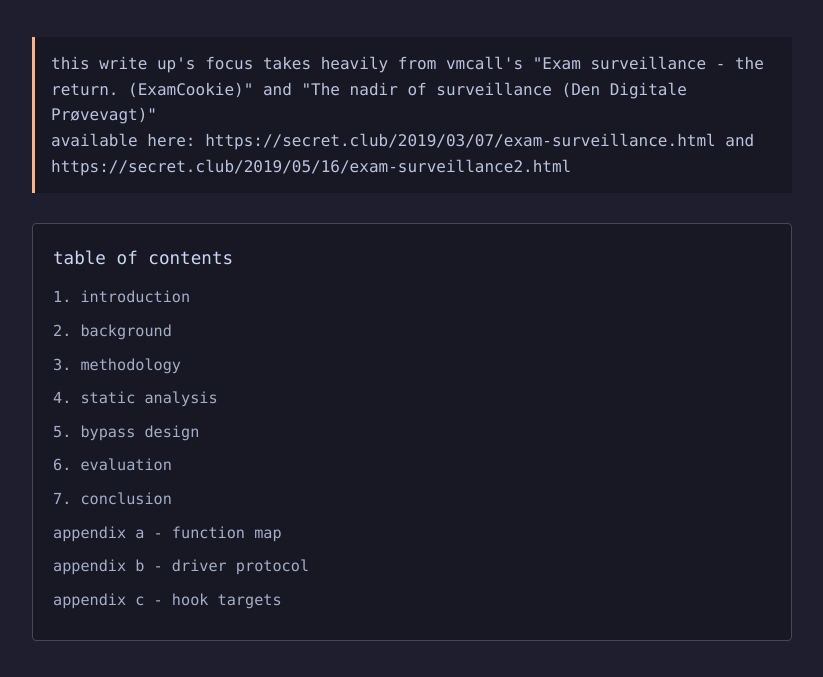
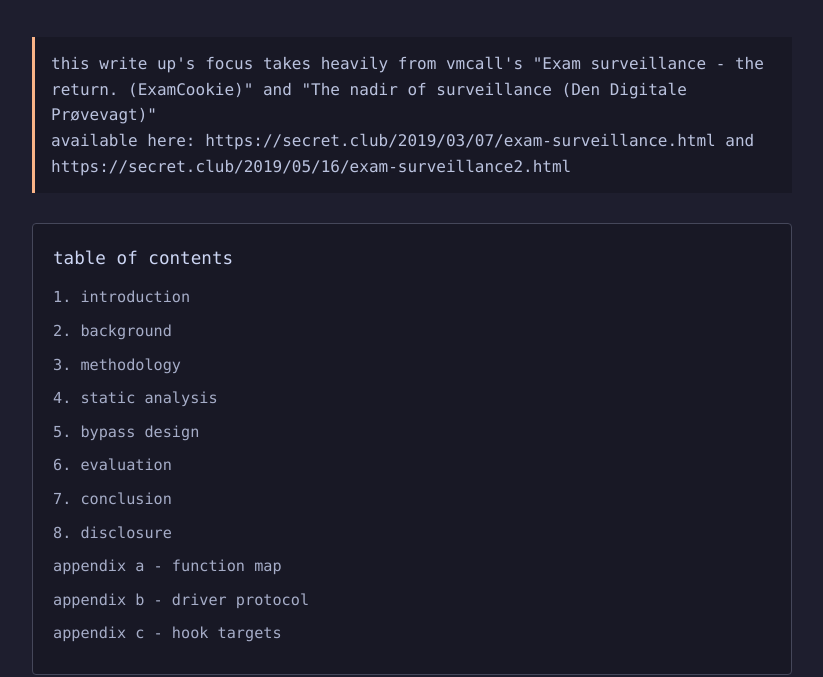
Before and after one commit to redecorate/redecorate.github.io, a plain HTML site: page writeups/letdown-browser.html in a window 1280 px wide. Shown: the part 155-832 px from the top of the page, without its empty margins (228-1051 px from the left). Drawn offline with Linux system fonts and the light colour scheme.

Commit message:
Update letdown-browser.html

```diff
--- a/writeups/letdown-browser.html
+++ b/writeups/letdown-browser.html
@@ -113,6 +113,7 @@
                     <li><a href="#section5">5. bypass design</a></li>
                     <li><a href="#section6">6. evaluation</a></li>
                     <li><a href="#section7">7. conclusion</a></li>
+                    <li><a href="#section8">8. disclosure</a></li>
                     <li><a href="#appendix-a">appendix a - function map</a></li>
                     <li><a href="#appendix-b">appendix b - driver protocol</a></li>
                     <li><a href="#appendix-c">appendix c - hook targets</a></li>
```
